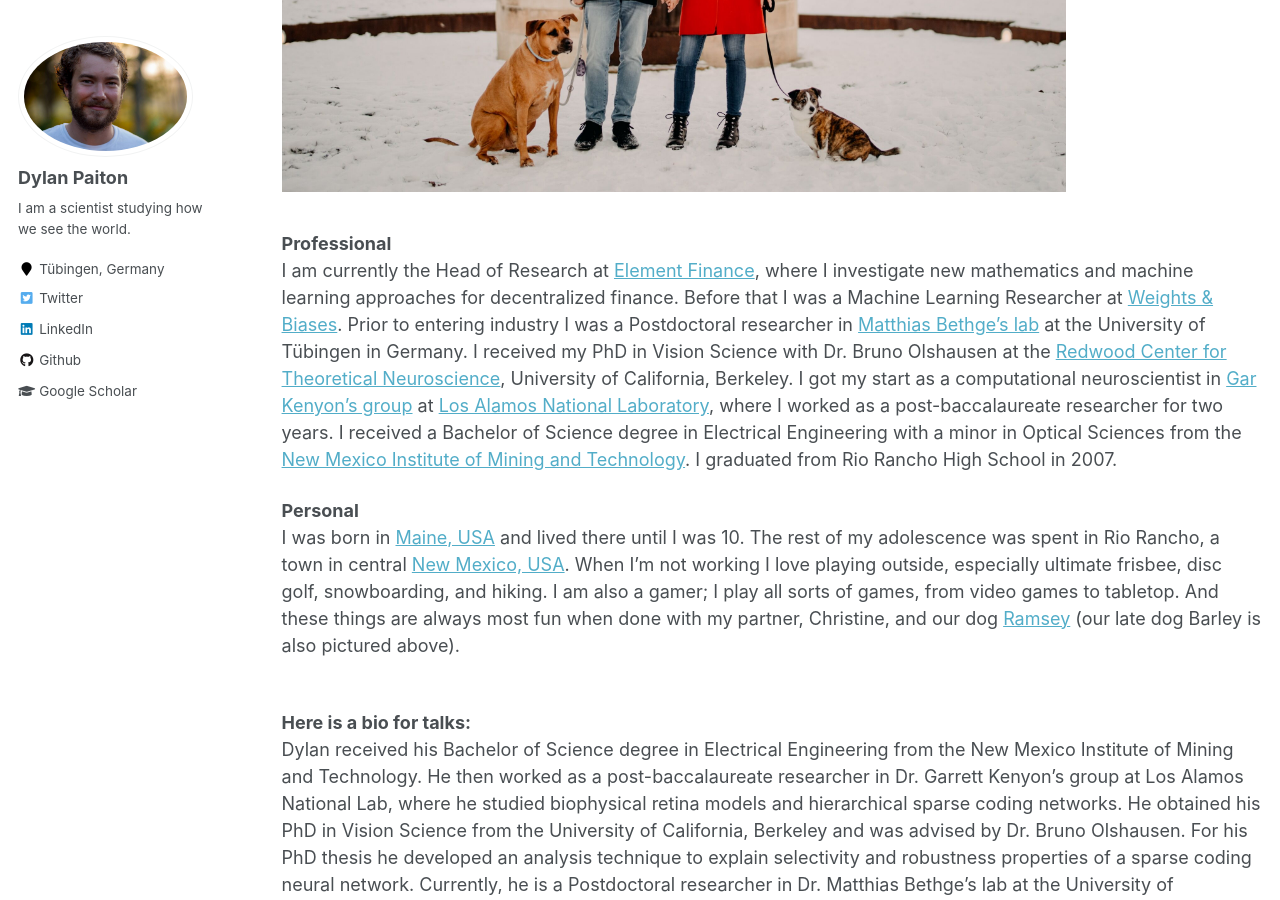
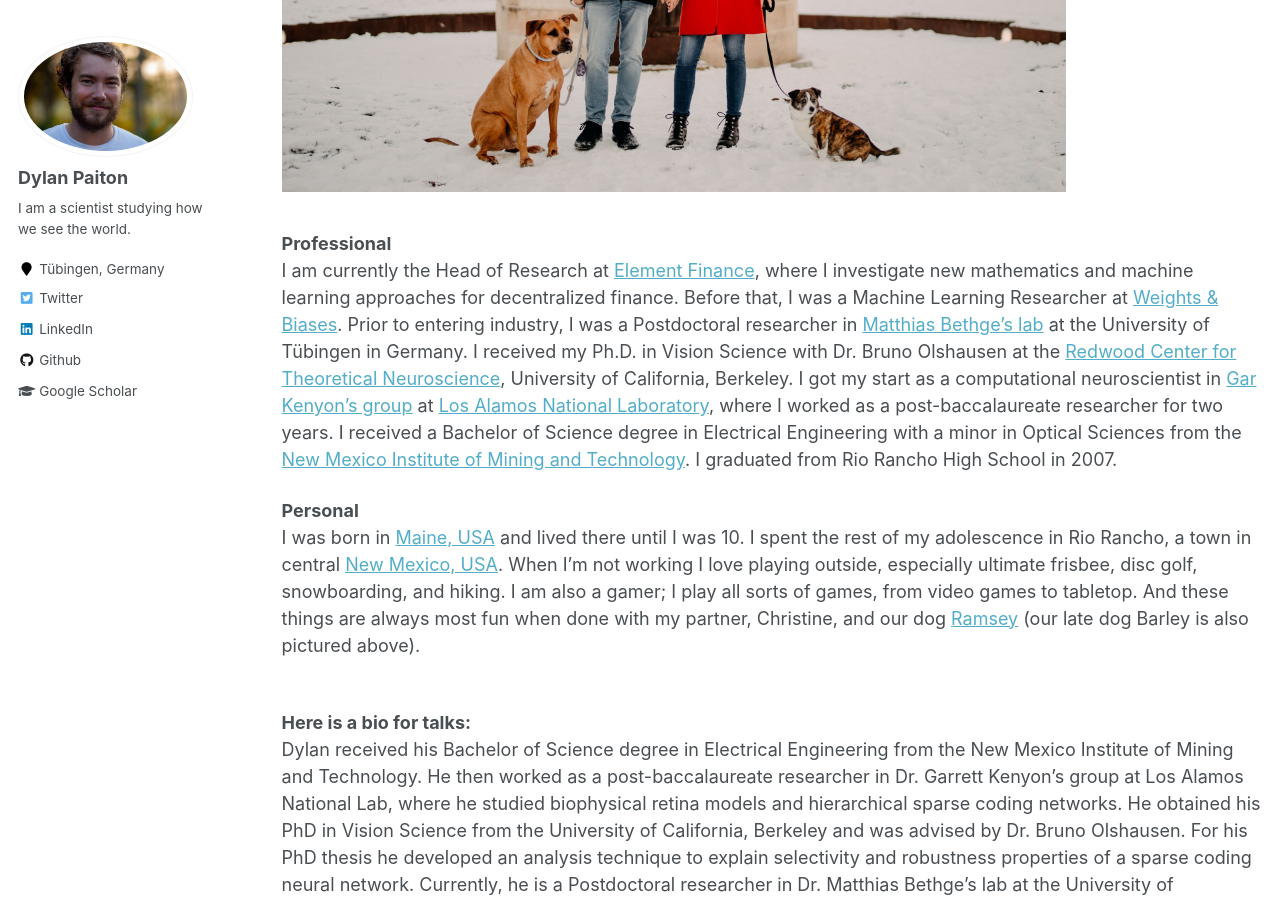
Before and after one commit to dpaiton/dpaiton.github.io, a Jekyll site: the page built from _pages/bio.md, in a window 1280 px wide and 900 px high, scrolled down 495 px. Built offline with Jekyll 4.4.1, drawn with Linux system fonts in a browser that asks for light colours.

Commit message:
minor wording changes

```diff
--- a/_pages/bio.md
+++ b/_pages/bio.md
@@ -11,16 +11,16 @@ author_profile: true
 
 <strong>Professional</strong><br>
 I am currently the Head of Research at [Element Finance](https://element.fi), where I investigate new mathematics and machine learning approaches for decentralized finance.
-Before that I was a Machine Learning Researcher at [Weights & Biases](https://wandb.ai/site).
-Prior to entering industry I was a Postdoctoral researcher in [Matthias Bethge's lab](http://bethgelab.org) at the University of T&uuml;bingen in Germany.
-I received my PhD in Vision Science with Dr. Bruno Olshausen at the [Redwood Center for Theoretical Neuroscience](http://redwood.berkeley.edu/), University of California, Berkeley.
+Before that, I was a Machine Learning Researcher at [Weights & Biases](https://wandb.ai/site).
+Prior to entering industry, I was a Postdoctoral researcher in [Matthias Bethge's lab](http://bethgelab.org) at the University of T&uuml;bingen in Germany.
+I received my Ph.D. in Vision Science with Dr. Bruno Olshausen at the [Redwood Center for Theoretical Neuroscience](http://redwood.berkeley.edu/), University of California, Berkeley.
 I got my start as a computational neuroscientist in [Gar Kenyon's group](http://petavision.github.io/) at [Los Alamos National Laboratory](https://youtu.be/55hlnlVuTpk), where I worked as a post-baccalaureate researcher for two years.
 I received a Bachelor of Science degree in Electrical Engineering with a minor in Optical Sciences from the [New Mexico Institute of Mining and Technology](https://www.nmt.edu/academics/eleceng/).
 I graduated from Rio Rancho High School in 2007.
 
 <strong>Personal</strong><br>
 I was born in [Maine, USA](https://youtu.be/witphg3HUlE) and lived there until I was 10.
-The rest of my adolescence was spent in Rio Rancho, a town in central [New Mexico, USA](https://explorepartsunknown.com/destination/new-mexico/).
+I spent the rest of my adolescence in Rio Rancho, a town in central [New Mexico, USA](https://explorepartsunknown.com/destination/new-mexico/).
 When I'm not working I love playing outside, especially ultimate frisbee, disc golf, snowboarding, and hiking.
 I am also a gamer; I play all sorts of games, from video games to tabletop.
 And these things are always most fun when done with my partner, Christine, and our dog [Ramsey](https://www.instagram.com/ramseythepup/) (our late dog Barley is also pictured above).
```
